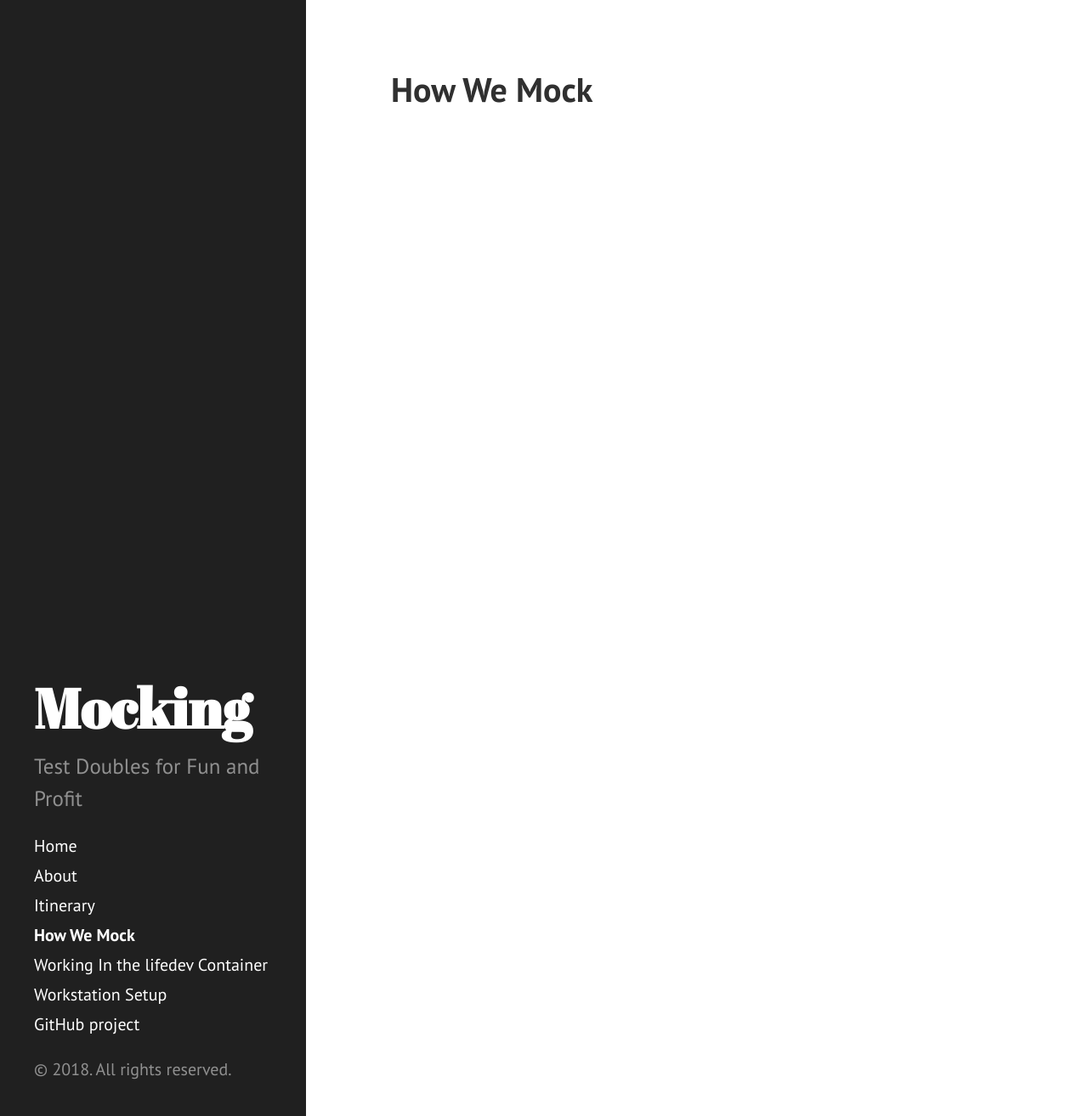
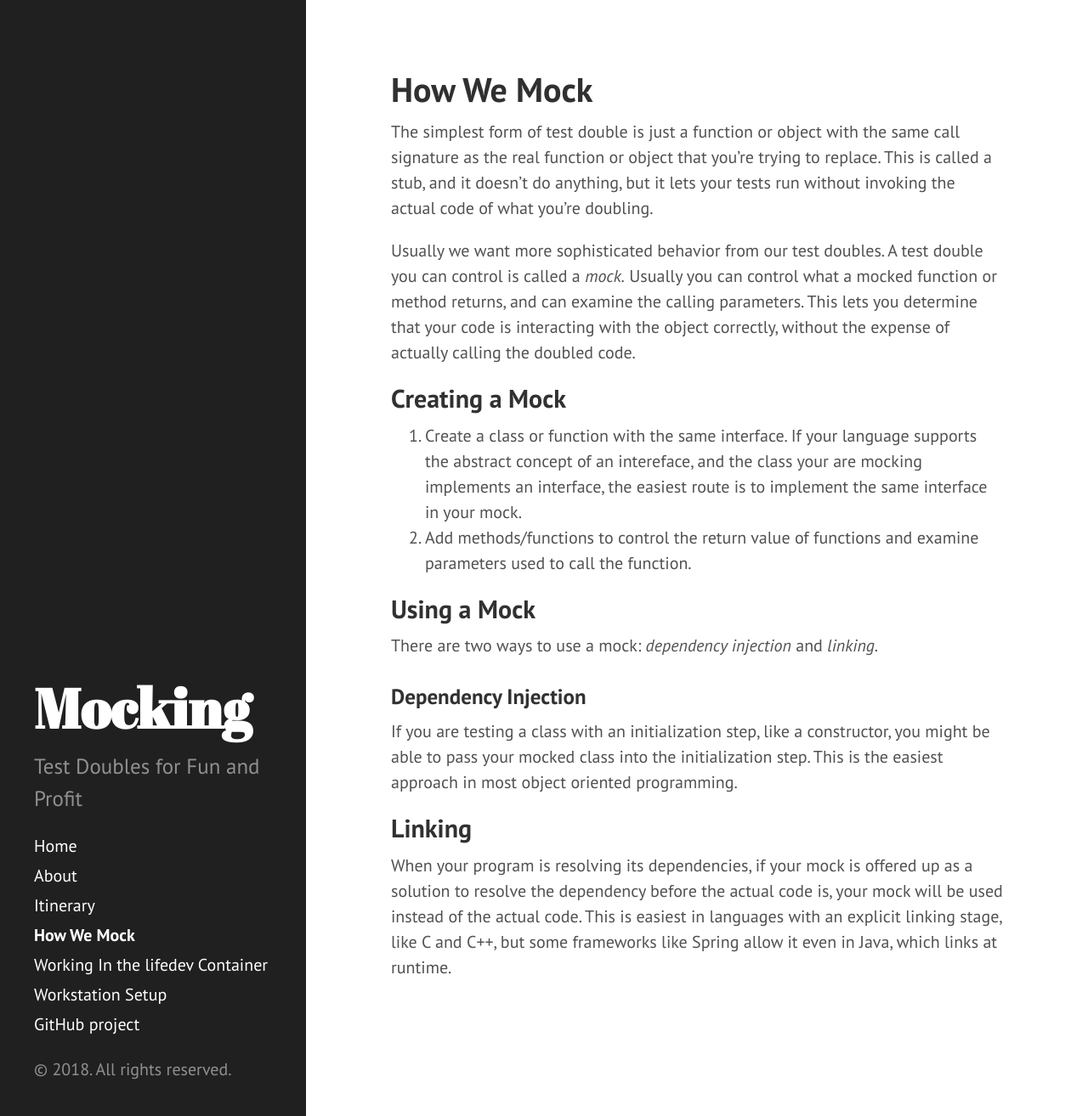
Before and after one commit to LazarusID/embedded-life, a Jekyll site: the page built from docs/how-we-mock.md, in a window 1280 px wide and 1314 px high. Shown: the whole window at 85% size. Built offline with Jekyll 4.4.1, drawn with Linux system fonts in a browser that asks for light colours; our own code applies the rules of GitHub Pages for plain Markdown files.

Commit message:
Updated docs

```diff
--- a/docs/how-we-mock.md
+++ b/docs/how-we-mock.md
@@ -1,3 +1,24 @@
 ---
 title: "How We Mock"
 ---
+
+The simplest form of test double is just a function or object with the same call signature as the real function or object that you're trying to replace.  This is called a stub, and it doesn't do anything, but it lets your tests run without invoking the actual code of what you're doubling.
+
+Usually we want more sophisticated behavior from our test doubles.  A test double you can control is called a *mock.*  Usually you can control what a mocked function or method returns, and can examine the calling parameters.  This lets you determine that your code is interacting with the object correctly, without the expense of actually calling the doubled code.
+
+## Creating a Mock
+
+1. Create a class or function with the same interface.  If your language supports the abstract concept of an intereface, and the class your are mocking implements an interface, the easiest route is to implement the same interface in your mock.
+1. Add methods/functions to control the return value of functions and examine parameters used to call the function.
+
+## Using a Mock
+
+There are two ways to use a mock: *dependency injection* and *linking.*
+
+### Dependency Injection
+
+If you are testing a class with an initialization step, like a constructor, you might be able to pass your mocked class into the initialization step.  This is the easiest approach in most object oriented programming.
+
+## Linking
+
+When your program is resolving its dependencies, if your mock is offered up as a solution to resolve the dependency before the actual code is, your mock will be used instead of the actual code.  This is easiest in languages with an explicit linking stage, like C and C++, but some frameworks like Spring allow it even in Java, which links at runtime.
```
Also changed, not shown: docs/class-itinerary.md (+1 -0 lines).
